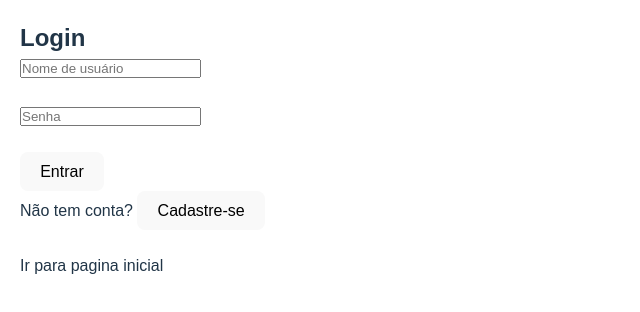
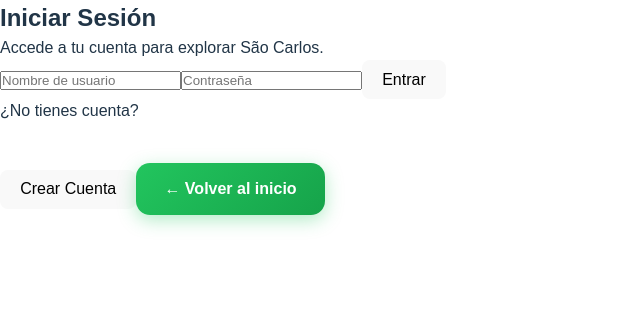
Before and after one commit to Melissa-possato/Guia-Tur-stico-hispanohablates, a React (Vite) app in the folder frontend/: page /login in a window 1280 px wide. Shown: the top 312 px of the page, without its empty margins (0-640 px from the left). Built offline with nearby package versions, Linux system fonts and the light colour scheme.

Commit message:
Update Login.jsx

```diff
--- a/frontend/src/pages/Login.jsx
+++ b/frontend/src/pages/Login.jsx
@@ -1,6 +1,7 @@
 import { useState, useEffect } from "react";
 import { useNavigate } from "react-router-dom";
 import { Link } from "react-router-dom";
+import "../App.css";
 
 function Login() {
   const [nomeUsuario, setNomeUsuario] = useState("");
@@ -55,57 +56,116 @@ function Login() {
   if (usuarioLogado) {
 
     return (
-      <div style={{ padding: "20px", textAlign: "center" }}>
-        <h2>Minha Conta</h2>
-        <div style={{ border: "1px solid #ccc", padding: "20px", borderRadius: "10px", display: "inline-block" }}>
-          <p><strong>Usuário:</strong> {usuarioLogado.nome}</p>
+
+      <div className="login-bg">
+
+        <div className="conta-container">
+
+          <h2>Mi Cuenta</h2>
+
+          <div className="conta-card">
+
+            <div className="avatar">
+              👤
+            </div>
+
+            <p>
+              <strong>Usuario:</strong> {usuarioLogado.nome}
+            </p>
+
             <p>📍 São Carlos, SP</p>
+
+            <div className="conta-botoes">
 
               <button
                 onClick={() => navigate("/update")}
-            style={{ marginRight: "10px", padding: "10px", cursor: "pointer" }}
+                className="btn-update"
               >
-            Atualizar Meus Dados
+                Actualizar Datos
               </button>
 
               <button
                 onClick={fazerLogout}
-            style={{ backgroundColor: "#ff4d4d", color: "white", padding: "10px", border: "none", borderRadius: "5px", cursor: "pointer" }}
+                className="btn-logout"
               >
-            Sair da Conta
+                Salir
               </button>
+
             </div>
-        <br /><br />
-        <button onClick={() => navigate("/")}>Ir para página inicial</button>
+
           </div>
+
+          <Link to="/" className="botao-voltar">
+            ← Volver al inicio
+          </Link>
+
+        </div>
+
+      </div>
+
     );
   }
 
 
   return (
-    <div style={{ padding: "20px" }}>
-      <h2>Login</h2>
-      <form onSubmit={fazerLogin}>
+
+    <div className="login-bg">
+
+      <div className="login-container">
+
+        <div className="login-card">
+
+          <h2>Iniciar Sesión</h2>
+
+          <p className="login-subtitulo">
+            Accede a tu cuenta para explorar São Carlos.
+          </p>
+
+          <form onSubmit={fazerLogin} className="login-form">
+
             <input
               type="text"
-          placeholder="Nome de usuário"
+              placeholder="Nombre de usuario"
               value={nomeUsuario}
               onChange={(e) => setNomeUsuario(e.target.value)}
               required
-        /><br /><br />
+            />
+
             <input
               type="password"
-          placeholder="Senha"
+              placeholder="Contraseña"
               value={senha}
               onChange={(e) => setSenha(e.target.value)}
               required
-        /><br /><br />
-        <button type="submit">Entrar</button>
+            />
+
+            <button type="submit">
+              Entrar
+            </button>
+
           </form>
-      <p>Não tem conta? <button onClick={() => navigate("/cadastrarU")}>Cadastre-se</button></p>
-      <br />
-      <Link to={"/"}> Ir para pagina inicial</Link>
+
+          <p className="cadastro-texto">
+            ¿No tienes cuenta?
+          </p>
+
+          <button
+            onClick={() => navigate("/cadastrarU")}
+            className="btn-cadastro"
+          >
+            Crear Cuenta
+          </button>
+
+          <Link to="/" className="botao-voltar">
+            ← Volver al inicio
+          </Link>
+
         </div>
+
+      </div>
+
+    </div>
+
   );
 }
 
```
Lines whose indentation alone changed are shown as unchanged.
